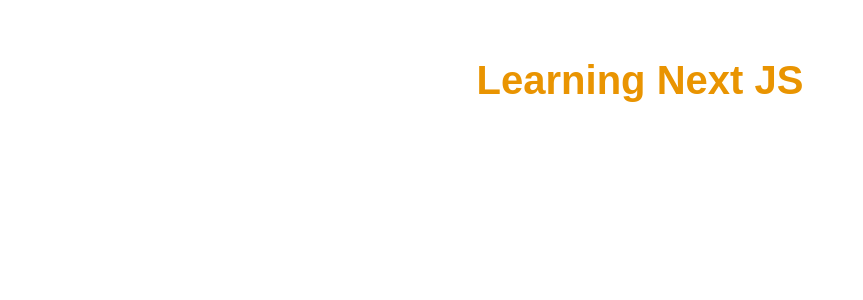
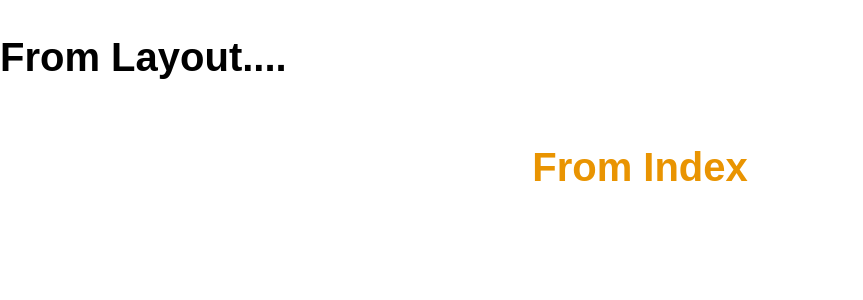
Before and after one commit to jcromerohdz/guitarla-next, a Next.js app: page / in a window 1280 px wide. Shown: the top 300 px of the page, without its empty margins (0-863 px from the left). Built offline with nearby package versions, Linux system fonts and the light colour scheme.

Commit message:
Create a header componte for the GuitarLA project

```diff
--- /dev/null
+++ b/components/Layout.js
@@ -0,0 +1,16 @@
+import Head from "next/head";
+
+const Layout = ({children, page}) => {
+  return (
+    <div>
+      <Head>
+        <title>GuitarLA - {page}</title>
+        <meta name="description" content="Guitar Store Web Site" />
+      </Head>
+      <h1>From Layout....</h1>
+      {children}
+    </div>
+  );
+};
+
+export default Layout;
--- a/pages/index.js
+++ b/pages/index.js
@@ -1,16 +1,16 @@
 import Head from 'next/head'
 import Image from 'next/image'
+import Link from 'next/link'
+import Layout from '../components/Layout'
 
 export default function Home() {
   return (
     <div >
-      <Head>
-        <title>GuitarLA</title>
-        <meta name="description" content="Generated by create next app" />
-        <link rel="icon" href="/favicon.ico" />
-      </Head>
-
-      <h1 className='headings'>Learning Next JS</h1>
+      <Layout
+        page={'Home'}
+      >
+        <h1 className='headings'>From Index</h1>
+      </Layout>
 
     </div>
   )
```
Also changed, not shown: pages/aboutus.js (added, +13 -0 lines).
